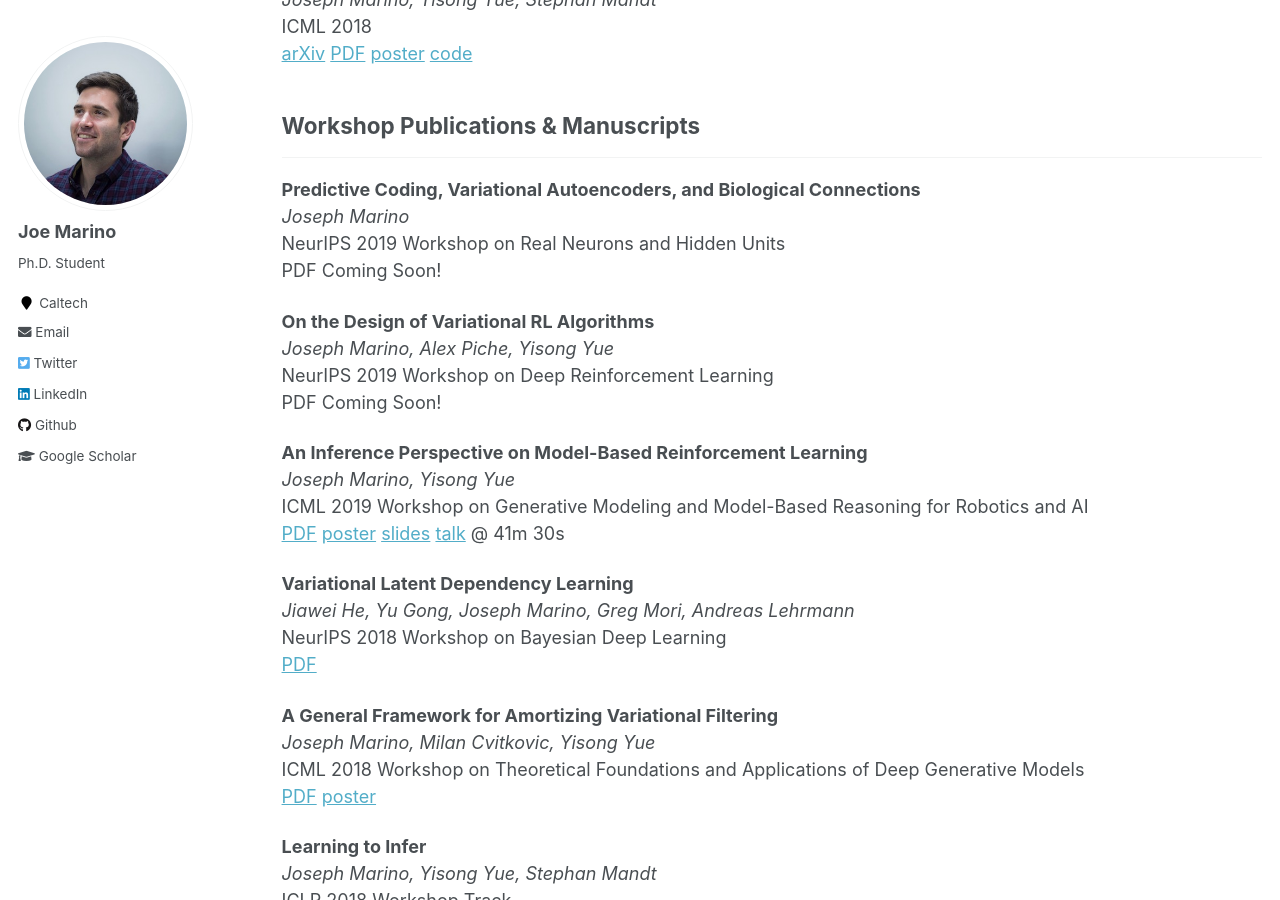
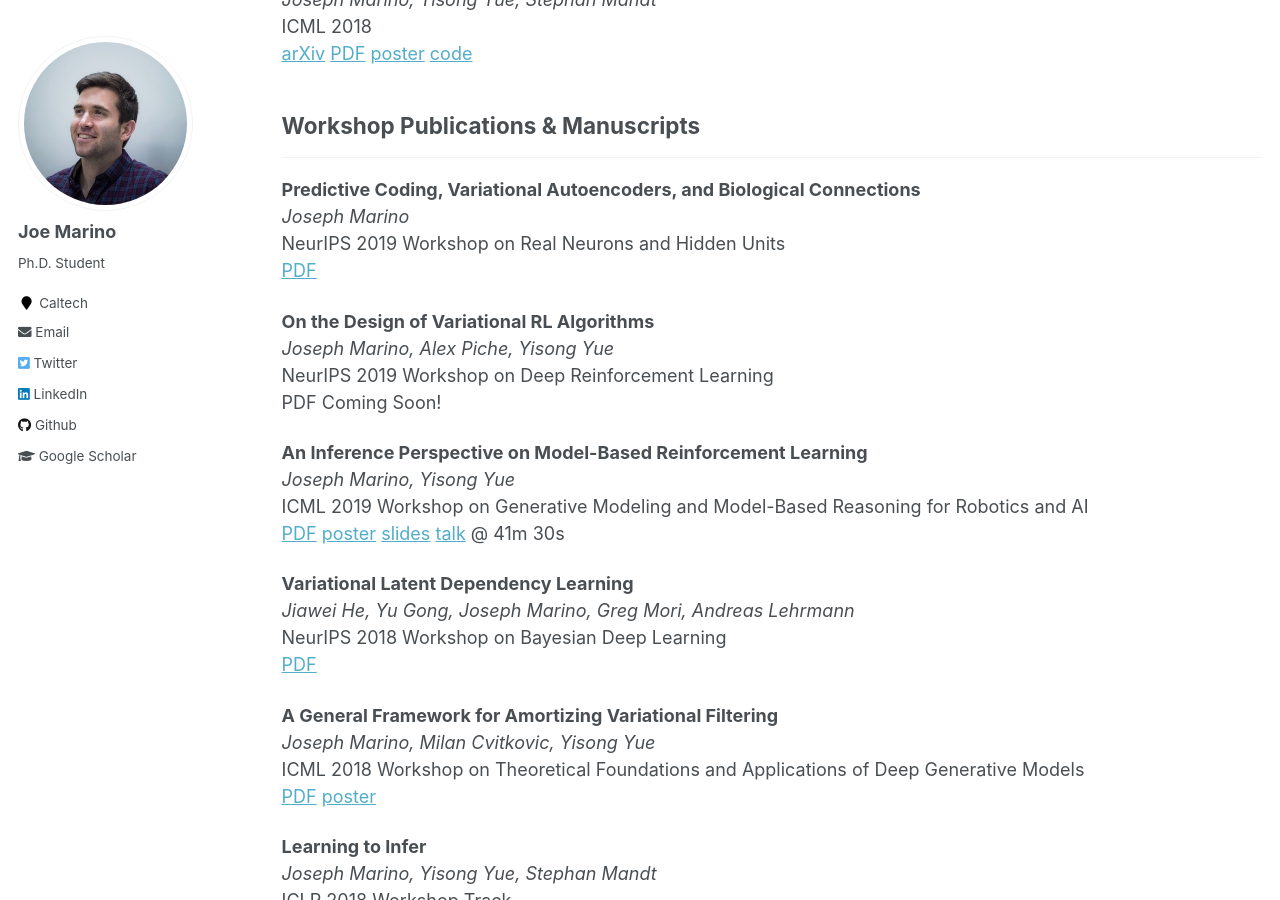
Before and after one commit to joelouismarino/joelouismarino.github.io, a Jekyll site: the page built from _pages/publications.md, in a window 1280 px wide and 900 px high, scrolled down 690 px. Built offline with Jekyll 4.4.1, drawn with Linux system fonts in a browser that asks for light colours.

```diff
--- a/_pages/publications.md
+++ b/_pages/publications.md
@@ -34,7 +34,7 @@ ___
 **Predictive Coding, Variational Autoencoders, and Biological Connections**
 *Joseph Marino*
 NeurIPS 2019 Workshop on Real Neurons and Hidden Units
-PDF Coming Soon!
+[PDF](../files/papers/2019/predictive_coding/neuro_ai_workshop_submission_2-3.pdf)
 
 **On the Design of Variational RL Algorithms**
 *Joseph Marino, Alex Piche, Yisong Yue*
```
Also changed, not shown: 2 other files.
